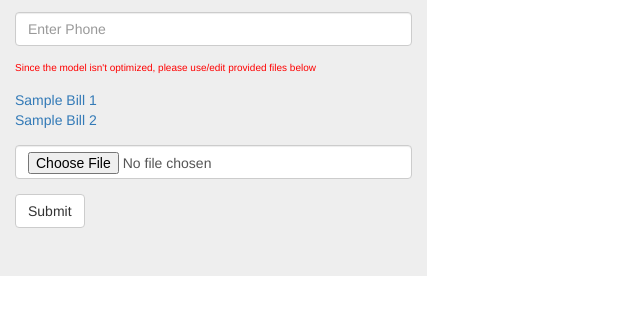
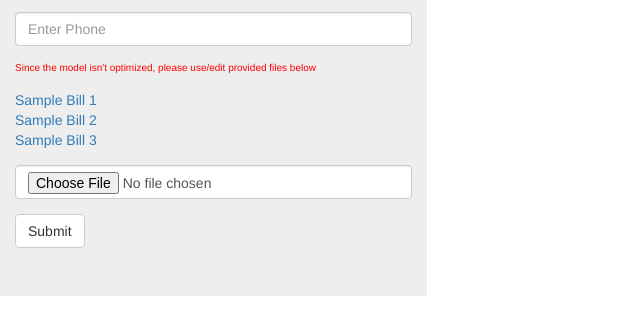
Before and after one commit to sudopower/NEMO, a website: page index.html in a window 1280 px wide. Shown: the part 148-482 px from the top of the page, without its empty margins (0-640 px from the left). Drawn offline with nearby package versions, Linux system fonts and the light colour scheme.

Commit message:
Update index.html

```diff
--- a/index.html
+++ b/index.html
@@ -20,7 +20,8 @@
           </div>
             <div class="form-group"><p style="color:red;font-size:10px;">Since the model isn't optimized, please use/edit provided files below</p>
             <a href="https://raw.githubusercontent.com/sudopower/NEMO/master/public/images/bill.png" download>Sample Bill 1</a><br>
-            <a href="https://raw.githubusercontent.com/sudopower/NEMO/master/public/images/file.jpg" download>Sample Bill 2</a>
+            <a href="https://raw.githubusercontent.com/sudopower/NEMO/master/public/images/file.jpg" download>Sample Bill 2</a><br>
+             <a href="https://raw.githubusercontent.com/sudopower/NEMO/master/public/images/file2.jpg" download>Sample Bill 3</a>
           </div>
           <div class="form-group">
             <input type="file" class="form-control" id="bill" placeholder="Attach Bill" name="bill">
```
